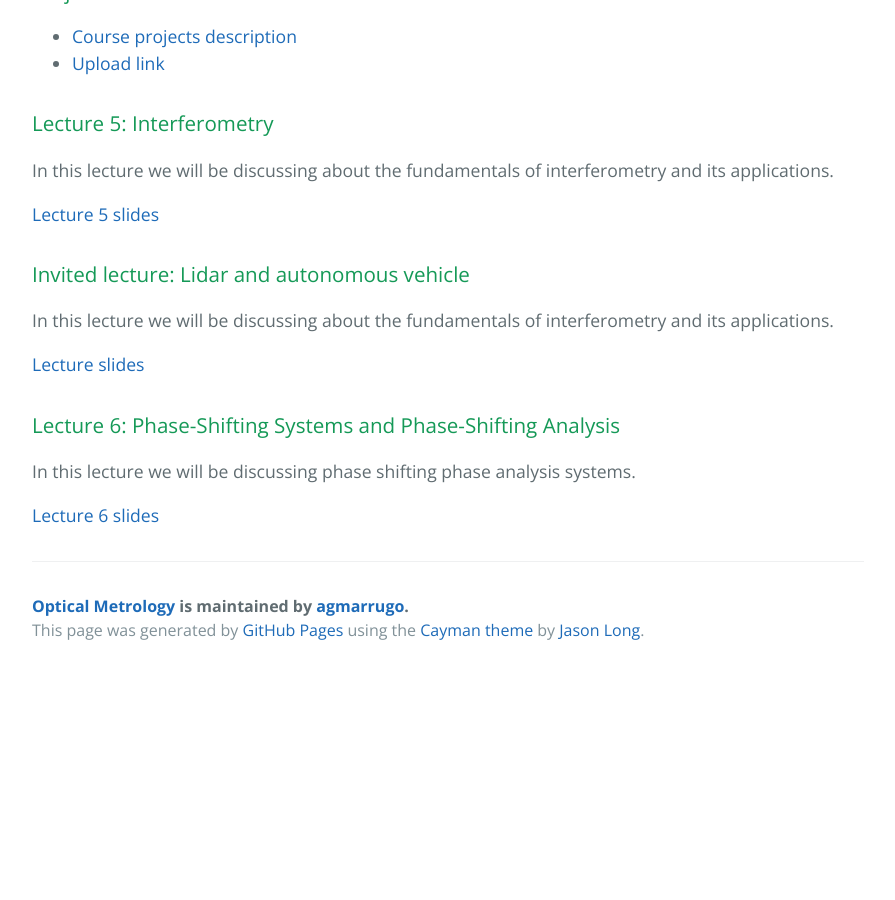
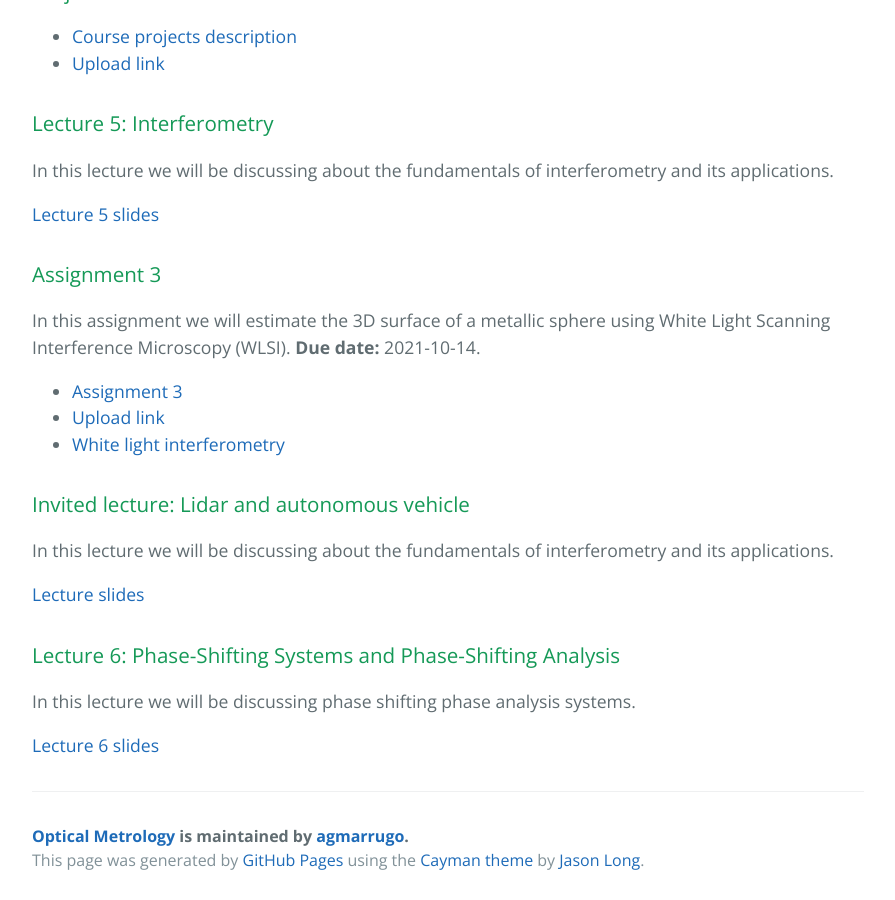
Before and after one commit to opi-lab/optical-metrology-2021, a Jekyll site: the page built from index.md, in a window 1280 px wide and 900 px high, scrolled down 4071 px. Shown: the whole window, without its empty margins (192-1087 px from the left). Built offline with Jekyll 4.4.1, drawn with Linux system fonts in a browser that asks for light colours; before the commit the page ends 4745 px from its top, so only the background shows below that.

Commit message:
Update index.md

```diff
--- a/index.md
+++ b/index.md
@@ -164,6 +164,15 @@ In this lecture we will be discussing about the fundamentals of interferometry a
 
 [Lecture 5 slides]({{site.url}}lectures/Lecture_05.pdf)
 
+
+### Assignment 3
+
+In this assignment we will estimate the 3D surface of a metallic sphere using White Light Scanning Interference Microscopy (WLSI). **Due date:** 2021-10-14.
+
+- [Assignment 3](https://nbviewer.jupyter.org/github/opi-lab/optical-metrology-2021/blob/gh-pages/notebooks/wlsi-processing.ipynb)
+- [Upload link](https://www.dropbox.com/request/oVKAF6gmXFJdGgsBwIoi)
+- [White light interferometry](pdf.pdf)
+
 ### Invited lecture: Lidar and autonomous vehicle
 
 In this lecture we will be discussing about the fundamentals of interferometry and its applications.
```
